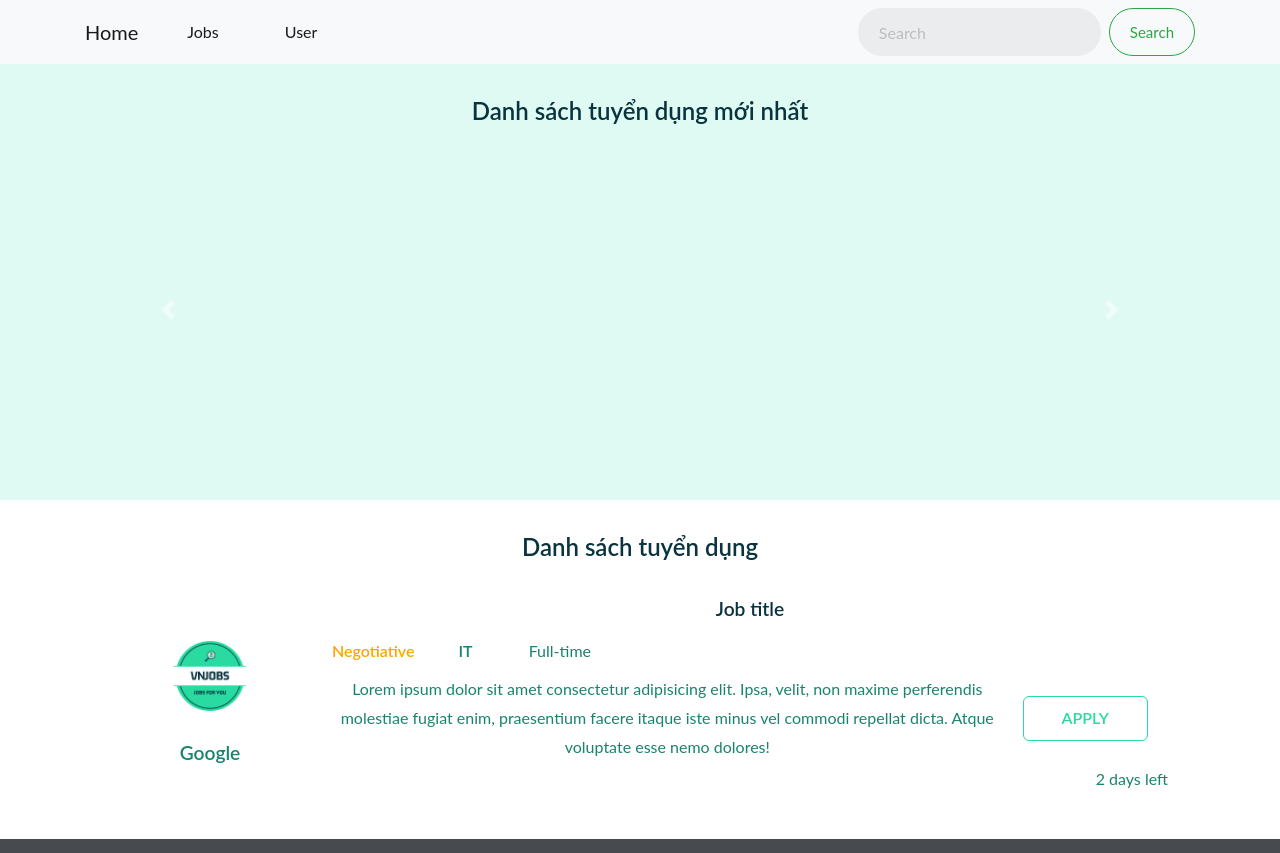
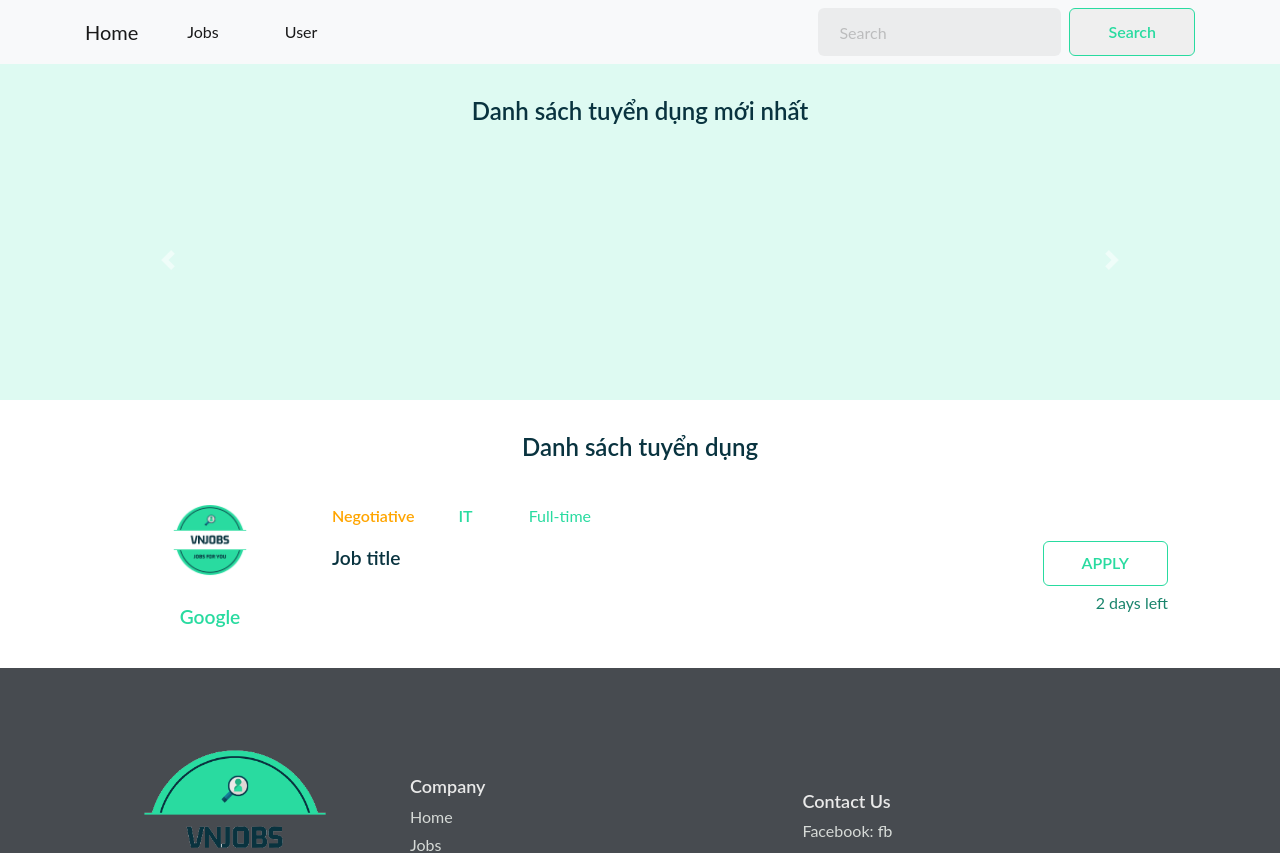
Before and after one commit to KhacTuanIT/vnjobs-web, a React (Create React App) app: page /jobs in a window 1280 px wide. Shown: the top 853 px of the page. Built offline with nearby package versions, Linux system fonts and the light colour scheme.

Commit message:
Update job item component UI

```diff
--- a/src/Ind.css
+++ b/src/Ind.css
@@ -124,6 +124,7 @@ body,
     display: inline-block;
     font-size: larger;
     font-weight: 600;
+    color: #29dba0;
 }
 
 .right-content {
@@ -135,6 +136,7 @@ body,
     color: #09333f;
     font-size: larger;
     font-weight: 600;
+    text-align: left;
 }
 
 .desc {
@@ -152,6 +154,7 @@ body,
 
 .major {
     font-weight: 600;
+    color: #29dba0;
 }
 
 .type-work {
@@ -161,10 +164,16 @@ body,
     padding: 5px 12px;
     background-color: rgba(255, 255, 255, .5);
     border-radius: 6px;
+    color: #29dba0;
 }
 
 .rc-content {
     display: flex;
+}
+
+.rc-content .content-text {
+    text-align: justify;
+    color: #29dba0;
 }
 
 .content-button {
@@ -203,7 +212,7 @@ body,
     display: flex;
     width: 100%;
     justify-content: center;
-    background-color: rgba(41, 219, 160, .3);
+    background-color: rgba(255, 255, 255, .8);
     border-bottom: 1px solid rgba(41, 219, 160, .3);
 }
 
@@ -215,12 +224,23 @@ body,
     display: flex;
     width: 100%;
     justify-content: center;
+    padding-top: 20px;
+}
+
+.job-item-carousel .title-job-item .company-name {
+}
+
+.job-item-carousel .title-job-item .title-text {
 }
 
 .job-item-carousel .title-job-item .desc {
     flex: 1;
     width: 100%;
     display: block;
+}
+
+.job-item-carousel .title-job-item .desc .major,
+.job-item-carousel .title-job-item .desc .type-work {
 }
 
 .job-item-carousel .title-job-item .desc .desc-item {
@@ -233,18 +253,18 @@ body,
     right: 152px;
 }
 
-.job-item-carousel .content-button .btn-link {
-    border-color: #ffffff;
-    color: #ffffff;
+.job-item-carousel .content-button .btn-link-app {
+    /* border-color: #ffffff; */
+    /* color: #ffffff; */
 }
 
-.job-item-carousel .content-button .btn-link:hover,
-.job-item-carousel .content-button .btn-link:focus {
+.job-item-carousel .content-button .btn-link-app:hover,
+.job-item-carousel .content-button .btn-link-app:focus {
     border-color: #09333f;
 }
 
 .job-item-carousel:hover {
-    background-color: rgba(41, 219, 160, .7);
+    background-color: rgba(255, 255, 255, .95);
     border-bottom: 1px solid #d6dad7;
     box-shadow: -2px 2px 5px rgba(0, 0, 0, .3);
 }
@@ -262,6 +282,9 @@ body,
     bottom: 0;
 }
 
+.job-item-carousel:hover .right-content .rc-content .content-text {
+    /* color: #ffffff; */
+}
 
 /* FOOTER */
 
@@ -295,6 +318,7 @@ body,
 .left-ec,
 .right-ec {
     flex: 1;
+    text-align: left;
 }
 
 .left-ec-title {
@@ -332,6 +356,10 @@ body,
     background-color: #ffffff !important;
     border-radius: 4px;
     border: 1px solid #a6a8aa!important;
+}
+
+.form-control {
+    border-radius: 6px!important;
 }
 
 /* Detail */
--- a/src/components/Navbar/index.js
+++ b/src/components/Navbar/index.js
@@ -20,7 +20,7 @@ const index = () => {
               </ul>
               <form className="d-flex">
                 <input className="form-control me-2" type="search" placeholder="Search" aria-label="Search"/>
-                <button className="btn btn-outline-success" type="submit">Search</button>
+                <button className="btn-t btn-link-app" type="submit">Search</button>
               </form>
             </div>
           </div>
--- a/src/pages/DetailPage/index.js
+++ b/src/pages/DetailPage/index.js
@@ -1,20 +1,7 @@
 import React, { Component } from 'react';
 import { connect } from 'react-redux';
 
-function mapStateToProps(state) {
-    return {
-        job: state.jobDetail
-    };
-}
-
-function mapDispatchToProps(dispatch) {
-    return {
-
-    };
-}
-
-class index extends Component {
-    render() {
+const index = () => {
     return (
         <div>
             <div className="detail-wrapper container-fluid">
@@ -83,8 +70,5 @@ class index extends Component {
         </div>
     );
 }
-}
 
-export default connect(
-    mapStateToProps,
-)(index);
+export default index;
--- a/src/pages/HomePage/index.js
+++ b/src/pages/HomePage/index.js
@@ -3,20 +3,7 @@ import { connect } from 'react-redux';
 import {NavLink} from 'react-router-dom';
 import '../../Ind.css';
 
-function mapStateToProps(state) {
-    return {
-
-    };
-}
-
-function mapDispatchToProps(dispatch) {
-    return {
-
-    };
-}
-
-class index extends Component {
-    render() {
+const index = () => {
     return (
     <div>
         <div className="container-fluid">
@@ -53,25 +40,22 @@ class index extends Component {
                     Danh sách tuyển dụng mới nhất
                 </div>
                 <div className="content-lbc">
-                            <NavLink to="/sign-in" className="link-item">
+                    <NavLink to="#" className="link-item">
                         <div className="job-item">
                             <div className="title-job-item">
                                 <img src="images/logo_official.png" />
                                 <div className="company-name">Google</div>
                             </div>
                             <div className="right-content">
-                                        <div className="title-text">Job title</div>
                                 <div className="desc">
                                     <div className="desc-item salary">Negotiative</div>
                                     <div className="desc-item major">IT</div>
                                     <div className="desc-item type-work">Full-time</div>
                                 </div>
                                 <div className="rc-content">
-                                            <div className="content-text">
-                                                Lorem ipsum dolor sit amet consectetur adipisicing elit. Ipsa, velit, non maxime perferendis molestiae fugiat enim, praesentium facere itaque iste minus vel commodi repellat dicta. Atque voluptate esse nemo dolores!
-                                            </div>
-                                            <div className="content-button">
-                                                <NavLink to="/sign-in" className="btn-t btn-link-app">APPLY</NavLink>
+                                    <div className="title-text col-sm-6 p-0">Job title</div>
+                                    <div className="content-button col-sm-6 justify-content-end p-0">
+                                        <NavLink to="#" className="btn-t btn-link-app">APPLY</NavLink>
                                     </div>
                                 </div>
                                 <div className="time-left">2 days left</div>
@@ -81,11 +65,7 @@ class index extends Component {
                 </div>
             </div>
         </div>
-            </div>
-        );
-    }
+    </div>)
 }
 
-export default connect(
-    mapStateToProps,
-)(index);
+export default index;
--- a/src/pages/JobsPage/index.js
+++ b/src/pages/JobsPage/index.js
@@ -15,7 +15,6 @@ const index = () => {
                                 <NavLink to="#" className="link-item">
                                     <div className="job-item-carousel">
                                         <div className="title-job-item">
-                                            <img src="images/logo_official.png" />
                                             <div className="company-name">Google</div>
                                             <div className="title-text">Job title</div>
                                             <div className="desc">
@@ -42,7 +41,6 @@ const index = () => {
                                 <NavLink to="#" className="link-item">
                                     <div className="job-item-carousel">
                                         <div className="title-job-item">
-                                            <img src="images/logo_official.png" />
                                             <div className="company-name">Google</div>
                                             <div className="title-text">Job title 2</div>
                                             <div className="desc">
@@ -92,17 +90,14 @@ const index = () => {
                                     <div className="company-name">Google</div>
                                 </div>
                                 <div className="right-content">
-                                    <div className="title-text">Job title</div>
                                     <div className="desc">
                                         <div className="desc-item salary">Negotiative</div>
                                         <div className="desc-item major">IT</div>
                                         <div className="desc-item type-work">Full-time</div>
                                     </div>
                                     <div className="rc-content">
-                                        <div className="content-text">
-                                            Lorem ipsum dolor sit amet consectetur adipisicing elit. Ipsa, velit, non maxime perferendis molestiae fugiat enim, praesentium facere itaque iste minus vel commodi repellat dicta. Atque voluptate esse nemo dolores!
-                                        </div>
-                                        <div className="content-button">
+                                        <div className="title-text col-sm-6 p-0">Job title</div>
+                                        <div className="content-button col-sm-6 justify-content-end p-0">
                                             <NavLink to="#" className="btn-t btn-link-app">APPLY</NavLink>
                                         </div>
                                     </div>
--- a/src/pages/SigninPage/index.js
+++ b/src/pages/SigninPage/index.js
@@ -2,20 +2,7 @@ import React, { Component } from 'react';
 import { connect } from 'react-redux';
 import '../../Login.css';
 
-function mapStateToProps(state) {
-    return {
-
-    };
-}
-
-function mapDispatchToProps(dispatch) {
-    return {
-
-    };
-}
-
-class index extends Component {
-    render() {
+const index = () => {
     return (
         <section className="ftco-section">
             <div className="container">
@@ -75,8 +62,5 @@ class index extends Component {
         </section>
     );
 }
-}
 
-export default connect(
-    mapStateToProps,
-)(index);
+export default index;
--- a/src/pages/SignupPage/index.js
+++ b/src/pages/SignupPage/index.js
@@ -1,20 +1,7 @@
 import React, { Component } from 'react';
 import { connect } from 'react-redux';
 
-function mapStateToProps(state) {
-    return {
-
-    };
-}
-
-function mapDispatchToProps(dispatch) {
-    return {
-
-    };
-}
-
-class index extends Component {
-    render() {
+const index = () => {
     return (
         <section className="ftco-section">
             <div className="container">
@@ -65,8 +52,5 @@ class index extends Component {
         </section>
     );
 }
-}
 
-export default connect(
-    mapStateToProps,
-)(index);
+export default index;
```
Lines whose indentation alone changed are shown as unchanged.
